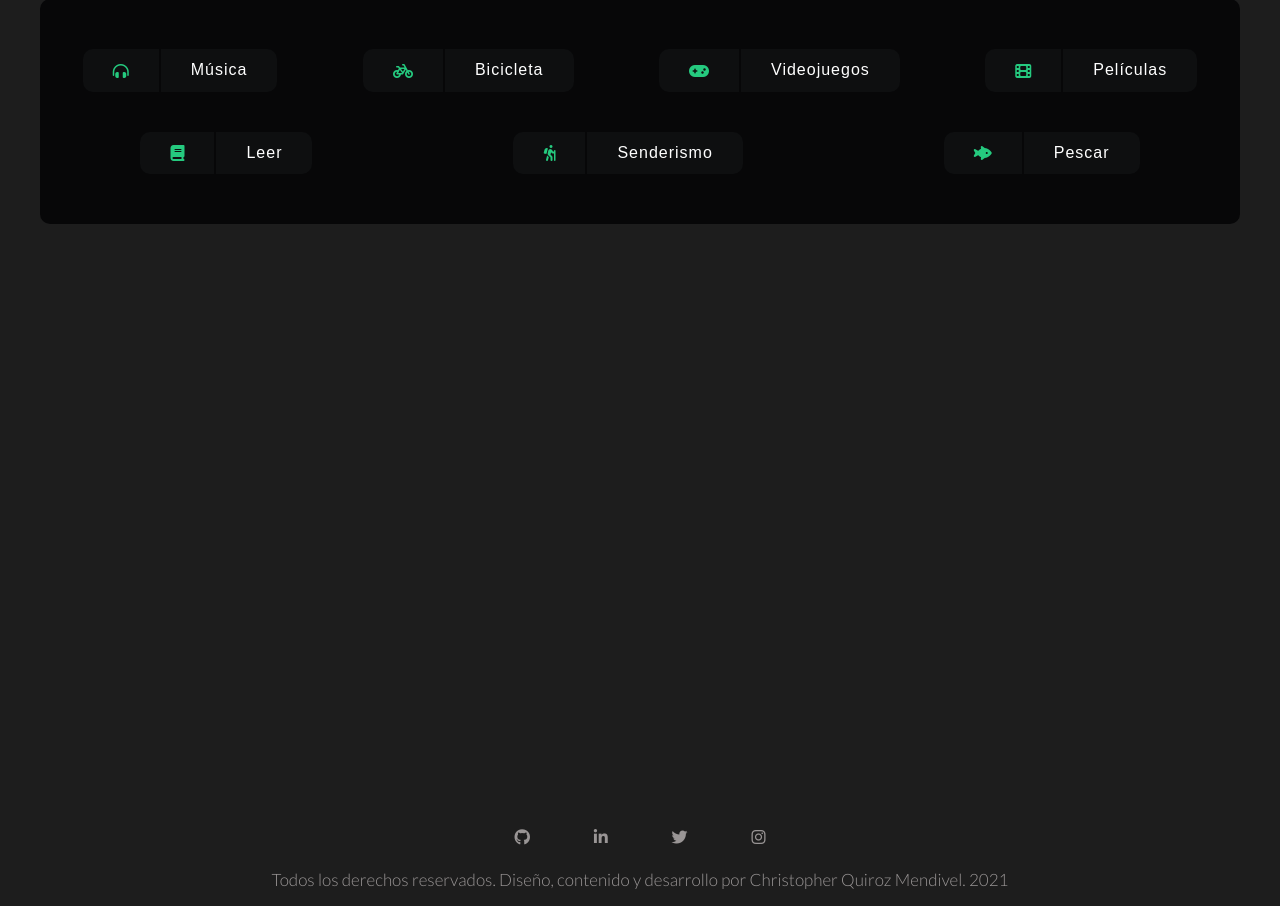
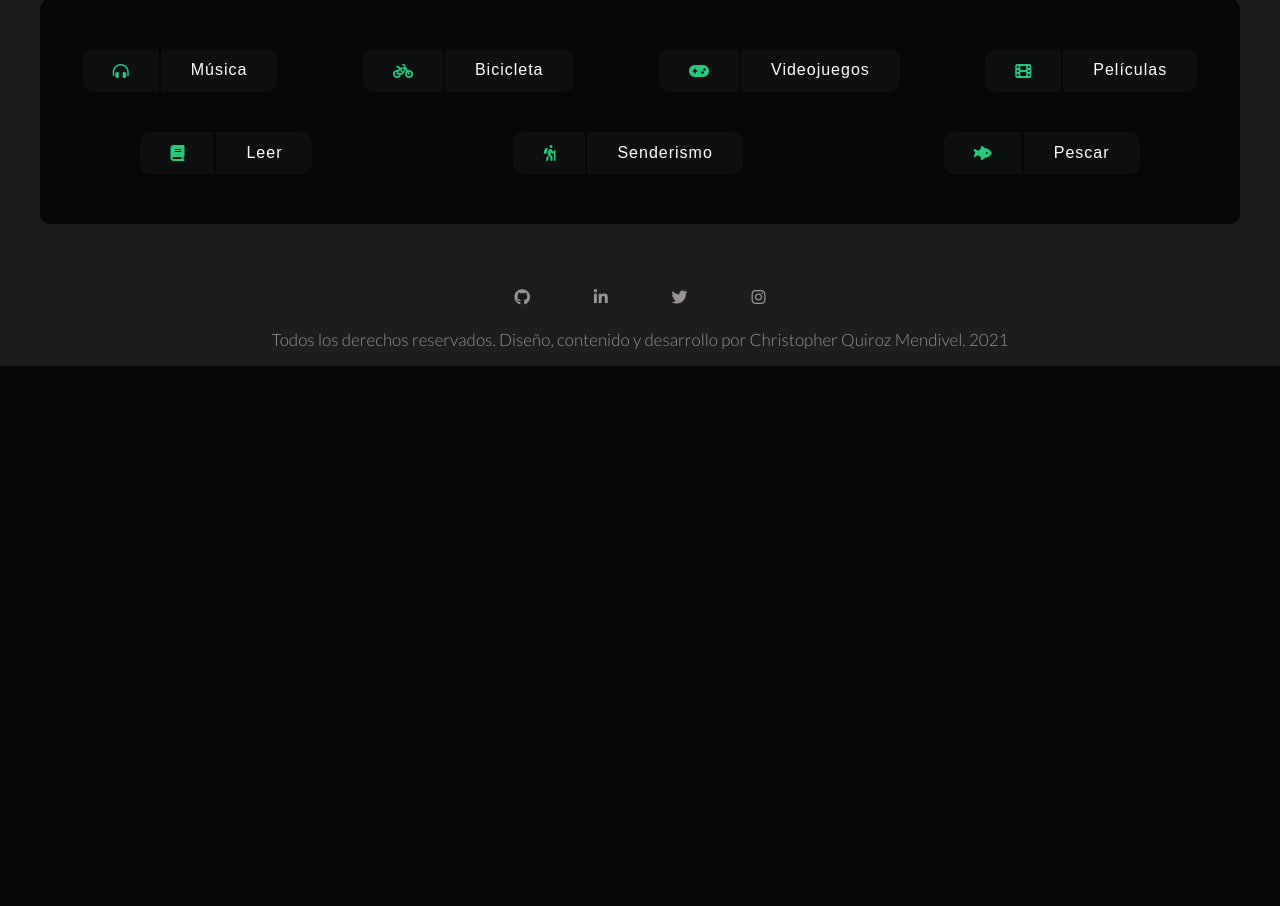
Before and after one commit to christopherqmendivel/christopherquirozdev, a Django app: page /sobre-mi in a window 1280 px wide. Shown: the part 1524-2430 px from the top of the page. After the commit the page ends 1890 px from the top, so only its background shows below. Run offline with Django 4.2, Linux system fonts and the light colour scheme; some libraries are stand-ins or nearby versions.

Commit message:
fix2.1 footer

```diff
--- a/PortfolioWebApp/static/PortfolioWebApp/css/app.css
+++ b/PortfolioWebApp/static/PortfolioWebApp/css/app.css
@@ -1595,7 +1595,7 @@ footer {
   align-items: center;
   flex-wrap: wrap;
   margin: auto;
-  margin-top: 60rem;
+  margin-top: 6rem;
 }
 footer ul.link-social {
   display: flex;
@@ -1608,9 +1608,7 @@ footer ul.link-social {
 }
 
 @media (min-width: 768px) {
-  footer ul.link-social {
-    margin: 0.5rem;
-    width: 20%;
+  footer {
     margin-top: 6rem;
   }
 }
```
